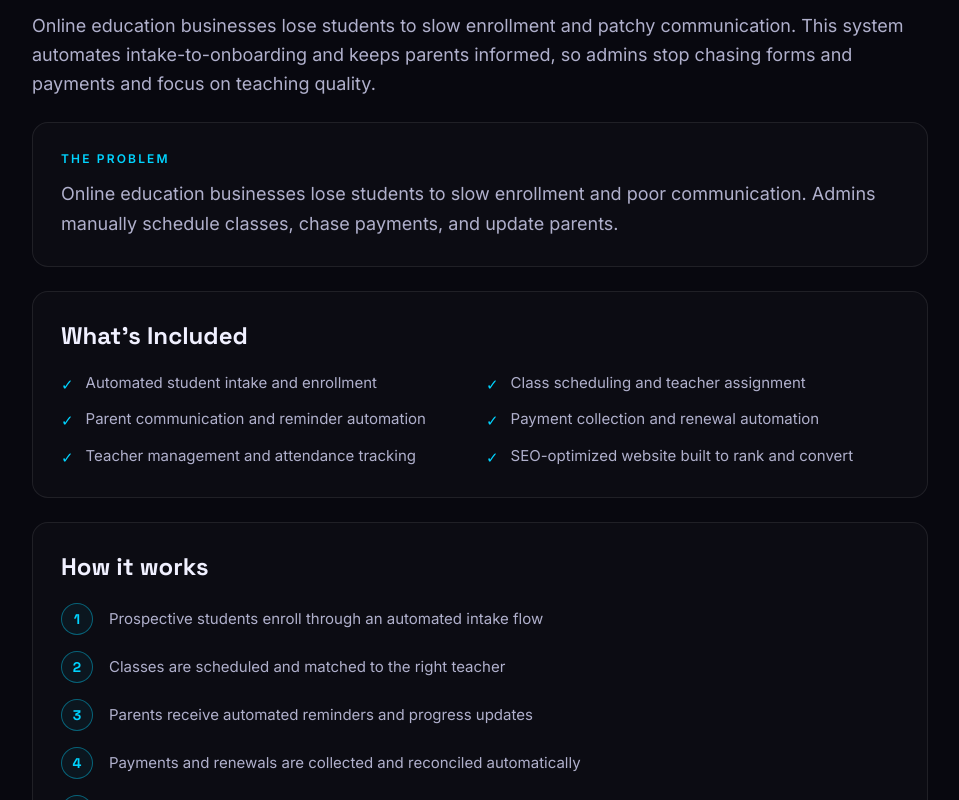
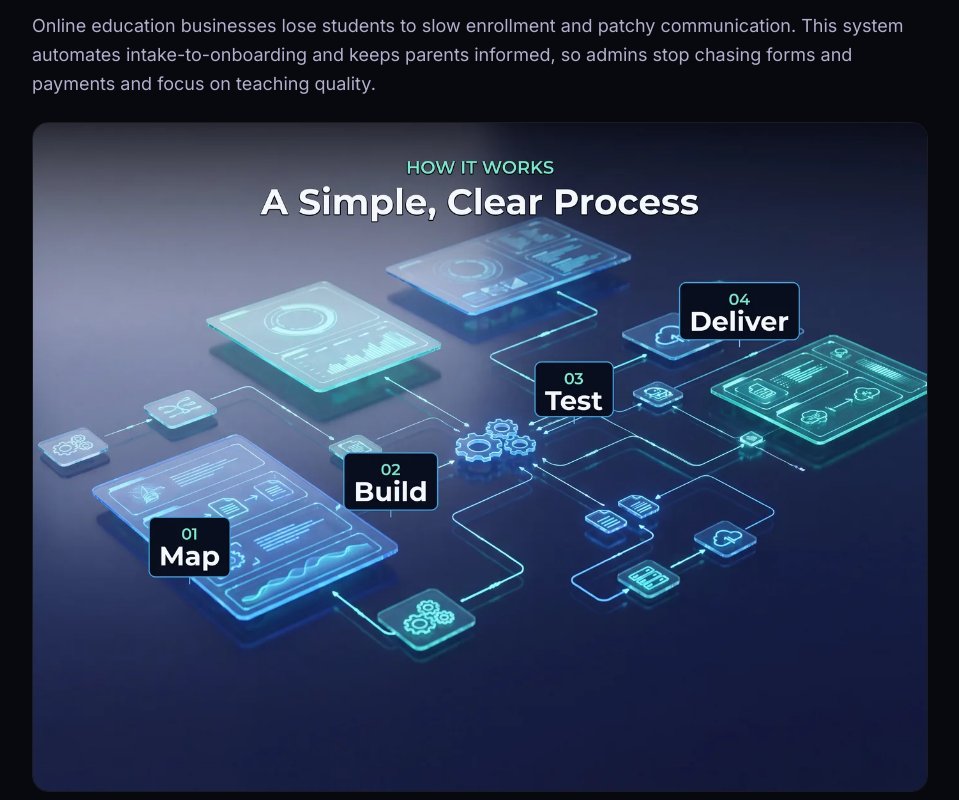
Before and after one commit to yaseenishfaqjan/nodevant-, a Next.js app: page /solutions/education/ in a window 1280 px wide. Shown: the part 460-1260 px from the top of the page, without its empty margins (160-1119 px from the left). Built offline with nearby package versions, Linux system fonts and the light colour scheme; no server answers.

Commit message:
Add full clear images to all 6 solution sub-pages (matched to each industry)

```diff
--- a/app/solutions/[slug]/page.tsx
+++ b/app/solutions/[slug]/page.tsx
@@ -1,5 +1,6 @@
 import type { Metadata } from "next";
 import Link from "next/link";
+import Image from "next/image";
 import { notFound } from "next/navigation";
 import PageHero from "@/components/ui/PageHero";
 import ScrollReveal from "@/components/ui/ScrollReveal";
@@ -96,6 +97,20 @@ export default function SolutionPage({
             {/* Intro */}
             <ScrollReveal>
               <p className="text-lg leading-relaxed text-muted">{s.intro}</p>
+            </ScrollReveal>
+
+            {/* Full image */}
+            <ScrollReveal>
+              <div className="overflow-hidden rounded-2xl border border-line">
+                <Image
+                  src={s.image}
+                  alt={`${s.title} — ${s.industry} automation by Nodevant`}
+                  width={1400}
+                  height={1045}
+                  priority
+                  className="h-auto w-full"
+                />
+              </div>
             </ScrollReveal>
 
             {/* Problem */}
--- a/lib/content.ts
+++ b/lib/content.ts
@@ -355,6 +355,7 @@ export const BLOG_POSTS: BlogPost[] = [
 export interface Solution {
   slug: string;
   icon: string;
+  image: string;
   industry: string;
   title: string;
   metaTitle: string;
@@ -374,6 +375,7 @@ export const SOLUTIONS: Solution[] = [
   {
     slug: "fintech",
     icon: "💳",
+    image: "/images/financial-platform.webp",
     industry: "Fintech / Financial Operations",
     title: "Financial Operating System",
     metaTitle: "Fintech AI Automation System | Nodevant",
@@ -411,6 +413,7 @@ export const SOLUTIONS: Solution[] = [
   {
     slug: "manufacturing",
     icon: "🏭",
+    image: "/images/lead-image.webp",
     industry: "Manufacturing / Custom Products",
     title: "Custom Manufacturing Operations",
     metaTitle: "Manufacturing Automation System | Nodevant",
@@ -448,6 +451,7 @@ export const SOLUTIONS: Solution[] = [
   {
     slug: "saas-sales",
     icon: "🤖",
+    image: "/images/calling-agent.webp",
     industry: "B2B SaaS Sales",
     title: "AI Sales Agency Platform",
     metaTitle: "SaaS Sales AI Automation | Nodevant",
@@ -485,6 +489,7 @@ export const SOLUTIONS: Solution[] = [
   {
     slug: "field-services",
     icon: "🏗️",
+    image: "/images/pipeline-hero.webp",
     industry: "Construction / Field Services",
     title: "Roofing & Field Service Automation",
     metaTitle: "Field Services Automation System | Nodevant",
@@ -522,6 +527,7 @@ export const SOLUTIONS: Solution[] = [
   {
     slug: "education",
     icon: "📚",
+    image: "/images/process-flow.webp",
     industry: "Education / Online Services",
     title: "Online Education Business System",
     metaTitle: "Education AI Automation System | Nodevant",
@@ -559,6 +565,7 @@ export const SOLUTIONS: Solution[] = [
   {
     slug: "home-services",
     icon: "🌿",
+    image: "/images/pipeline-hero.webp",
     industry: "Home Services",
     title: "Lawn Care & Home Services System",
     metaTitle: "Home Services Automation System | Nodevant",
```
